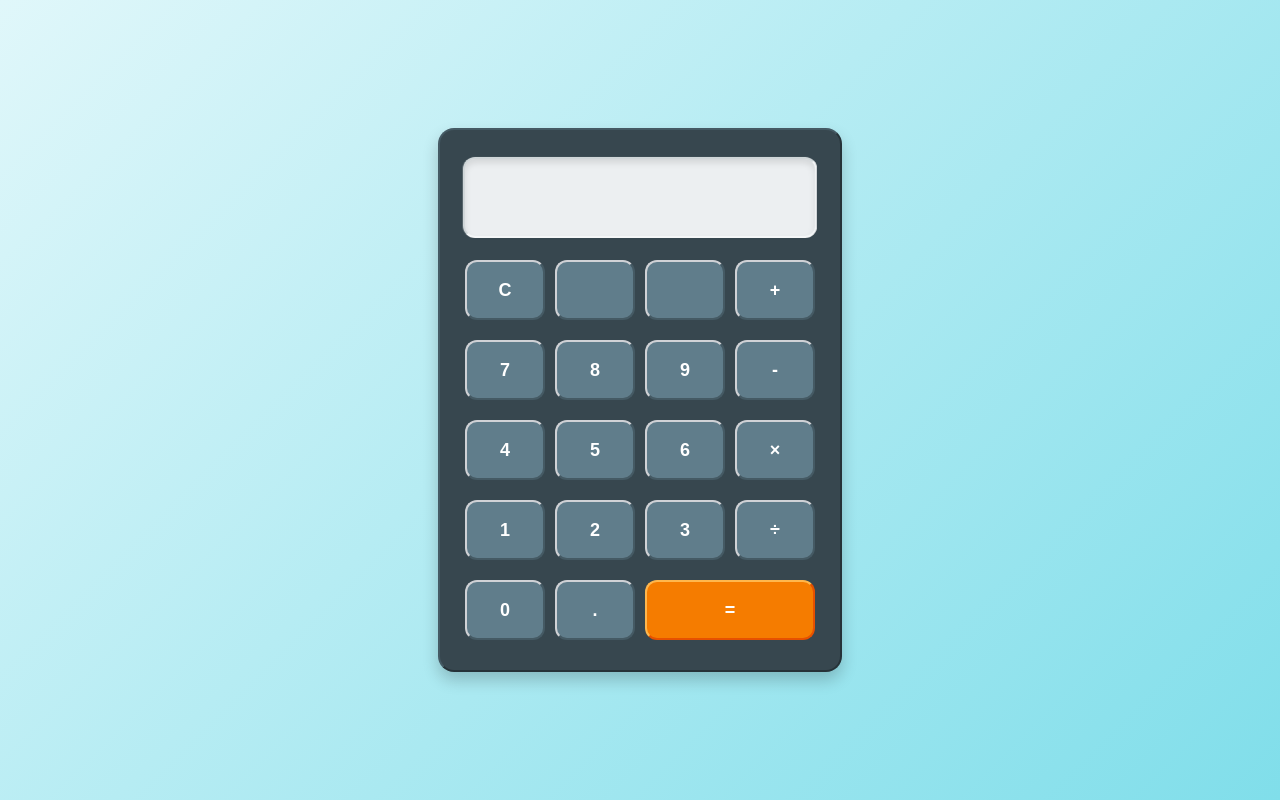
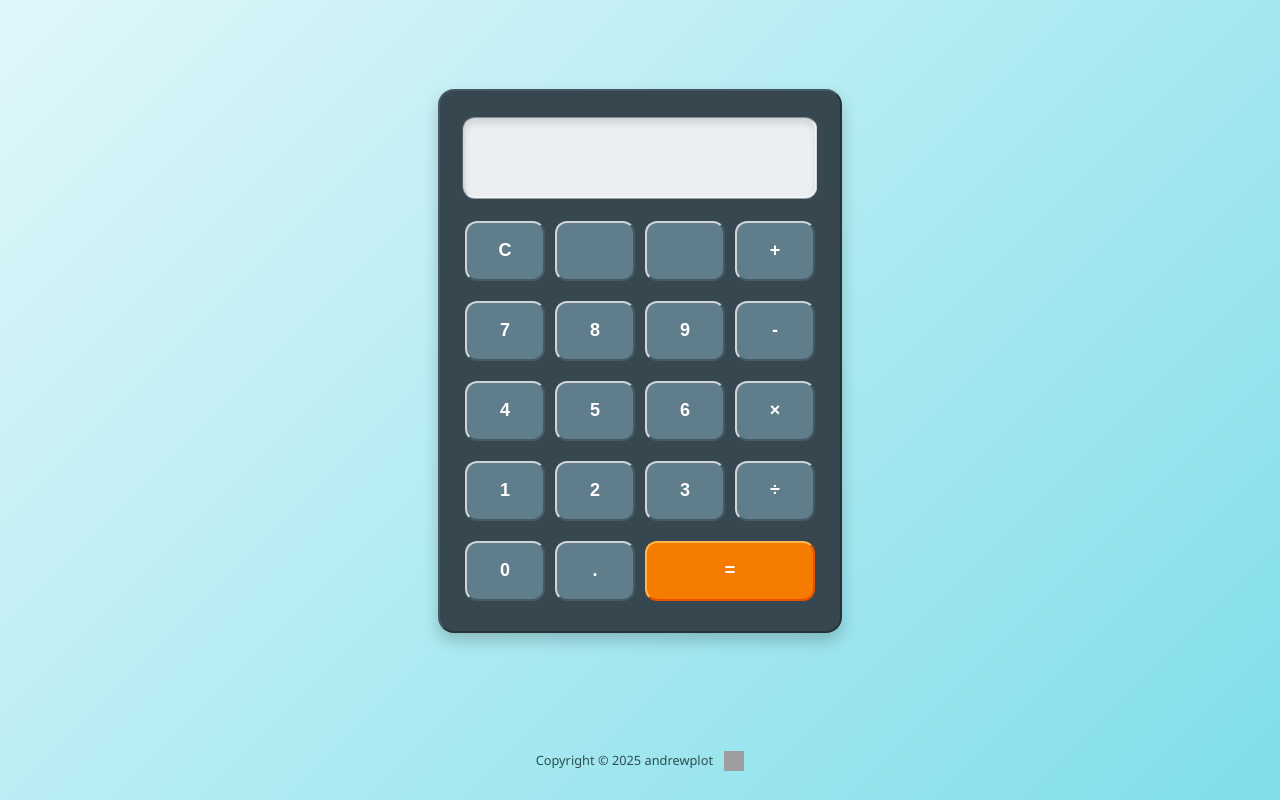
Before and after one commit to andrewplot/calculator, a plain HTML site: page index.html in a window 1280 px wide. Drawn offline with Linux system fonts and the light colour scheme; grey boxes are pictures that could not be loaded.

Commit message:
added footer

```diff
--- a/index.html
+++ b/index.html
@@ -37,7 +37,18 @@
         <button id="digit." data-number=".">.</button>
         <button id="operatoreq" data-equals="=">=</button>
     </div>
-
+    <footer>
+        <p style="color: darkslategray">
+        Copyright &copy; 2025 andrewplot
+        <a href="https://github.com/andrewplot" target="_blank" class="github-link">
+            <img
+            src="https://cdn.jsdelivr.net/gh/devicons/devicon/icons/github/github-original.svg"
+            alt="GitHub"
+            class="github-icon"
+            />
+        </a>
+        </p>
+    </footer>
     <script src="script.js"></script>
 </body>
 </html>
--- a/style.css
+++ b/style.css
@@ -1,15 +1,18 @@
+/* style.css */
+
+/* Make body a column flex container, full height */
 body {
   display: flex;
-  justify-content: center;
+  flex-direction: column;
   align-items: center;
-  height: 100vh;
+  min-height: 100vh;
   margin: 0;
   background: linear-gradient(135deg, #e0f7fa, #80deea);
   font-family: 'Segoe UI', Tahoma, Geneva, Verdana, sans-serif;
-  perspective: 800px; /* Added for optional subtle 3D depth if needed */
+  perspective: 800px; /* Optional subtle 3D depth */
 }
 
-/* Calculator Container */
+/* Center the calculator vertically by giving it auto top/bottom margins */
 #button-grid {
   display: flex;
   flex-wrap: wrap;
@@ -20,12 +23,16 @@ body {
   border-radius: 16px;
   background-color: #37474f;
   /* Beveled border on body */
-  border-top: 2px solid #455a64;
-  border-left: 2px solid #455a64;
+  border-top:    2px solid #455a64;
+  border-left:   2px solid #455a64;
   border-bottom: 2px solid #263238;
-  border-right: 2px solid #263238;
+  border-right:  2px solid #263238;
   box-shadow: 0 8px 16px rgba(0, 0, 0, 0.2);
   transform-style: preserve-3d;
+
+  /* center-vertically */
+  margin-top: auto;
+  margin-bottom: auto;
 }
 
 /* Screen Display */
@@ -45,12 +52,13 @@ body {
   box-shadow: inset 0 4px 6px rgba(0, 0, 0, 0.1);
   /* Beveled border on screen */
   border-bottom: 2px solid #f5f7f8;
-  border-right: 2px solid #f5f7f8;
-  border-top: 2px solid #cfd6d8;
-  border-left: 2px solid #cfd6d8;
+  border-right:  2px solid #f5f7f8;
+  border-top:    2px solid #cfd6d8;
+  border-left:   2px solid #cfd6d8;
   transform: translateZ(10px);
 }
 
+/* Overflow handling for both rows */
 #button-grid #screen [data-prev],
 #button-grid #screen [data-curr] {
   overflow: hidden;
@@ -58,15 +66,17 @@ body {
   text-overflow: ellipsis;
 }
 
-#button-grid #screen #prev-operand {
+/* Lighter prev-operand (top row) */
+#button-grid #screen [data-prev] {
   font-size: 16px;
-  color: #546e7a;
+  color: #90a4ae; /* lighter shade than default */
   min-height: 20px;
 }
 
-#button-grid #screen #curr-operand {
+/* Current-operand (bottom row) – font-weight reduced */
+#button-grid #screen [data-curr] {
   font-size: 32px;
-  font-weight: 700;
+  font-weight: 400; /* was 700, now lighter */
   color: #263238;
 }
 
@@ -80,10 +90,10 @@ body {
   border: none;
   border-radius: 12px;
   /* Subtle beveled border */
-  border-top: 2px solid #d0d2d6;
-  border-left: 2px solid #d0d2d6;
+  border-top:    2px solid #d0d2d6;
+  border-left:   2px solid #d0d2d6;
   border-bottom: 2px solid #455a64;
-  border-right: 2px solid #455a64;
+  border-right:  2px solid #455a64;
   cursor: pointer;
   font-size: 18px;
   font-weight: 600;
@@ -107,10 +117,10 @@ body {
 #button-grid #operatoreq {
   width: 170px;
   background-color: #f57c00;
-  border-top: 2px solid #ffb74d;
-  border-left: 2px solid #ffb74d;
+  border-top:    2px solid #ffb74d;
+  border-left:   2px solid #ffb74d;
   border-bottom: 2px solid #e65100;
-  border-right: 2px solid #e65100;
+  border-right:  2px solid #e65100;
 }
 
 #button-grid #operatoreq:hover {
@@ -119,7 +129,7 @@ body {
 
 #button-grid #operatoreq:active {
   background-color: #ef6c00;
-  /* Inverted bevel for equal on press */
+  /* Inverted bevel for "=" on press */
   border-top:    2px solid #e65100;
   border-left:   2px solid #e65100;
   border-bottom: 2px solid #ffb74d;
@@ -143,3 +153,26 @@ body {
     width: 142px;
   }
 }
+
+/* Footer stays at bottom */
+footer {
+  width: 100%;
+  margin-top: 0;         /* “push down” happens automatically via #button-grid’s auto margins */
+  padding: 1rem;
+  font-size: 0.8rem;
+  text-align: center;
+  color: #777;
+}
+
+/* GitHub icon rotation */
+.github-icon {
+  width: 20px;
+  height: 20px;
+  vertical-align: middle;
+  margin-left: 8px;
+  transition: transform 0.5s ease;
+}
+
+.github-link:hover .github-icon {
+  transform: rotate(360deg);
+}
```
